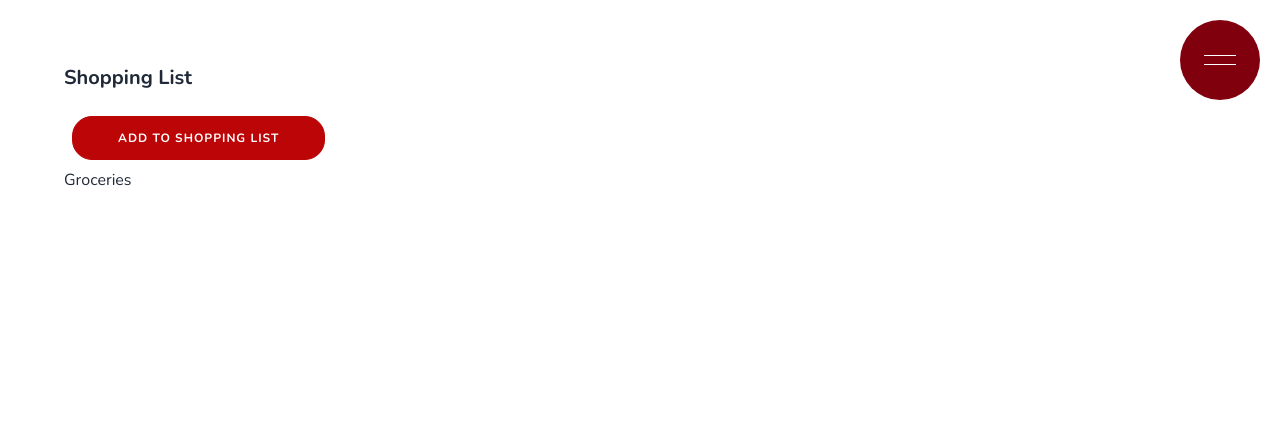
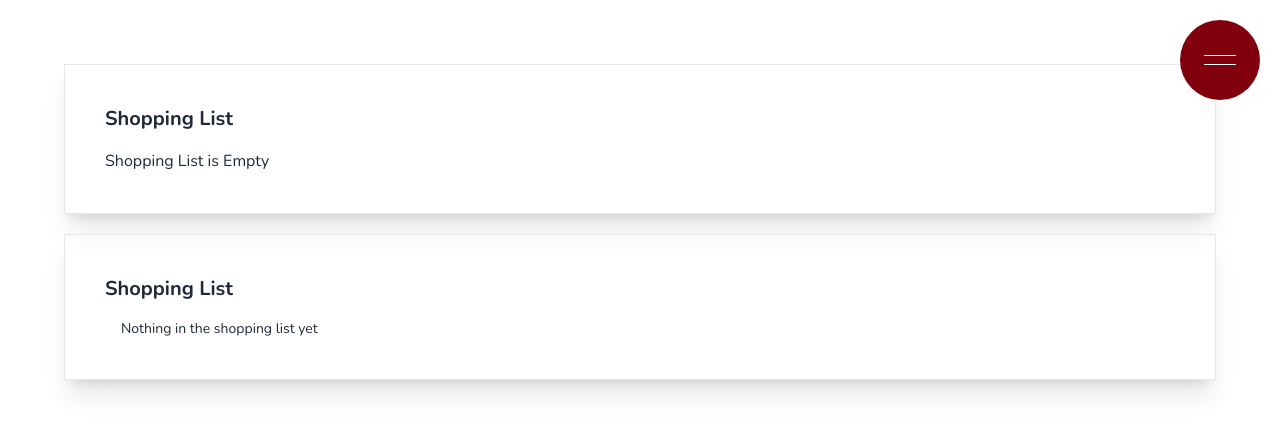
Before and after one commit to zynbahmed/recipie, a React (Vite) app in the folder reci-pie/: page /shopping-list in a window 1280 px wide. Shown: the top 434 px of the page. Built offline with nearby package versions, Linux system fonts and the light colour scheme.

Commit message:
shopping list design is done

```diff
--- a/reci-pie/src/pages/ShoppingList.jsx
+++ b/reci-pie/src/pages/ShoppingList.jsx
@@ -5,6 +5,9 @@ const ShoppingList = ({ list, user, setList }) => {
   const add = async () => {
     const request = { flattenedList, user }
     await Client.post("/list", request)
+    setList([])
+  }
+  const clear = () => {
     setList([])
   }
 
@@ -18,29 +21,50 @@ const ShoppingList = ({ list, user, setList }) => {
     details()
   }, [shList])
 
-
-
   return (
     <div className="max-w-screen-xl mx-auto p-5 sm:p-10 md:p-16">
+      <div className="border border-grey-200 p-10 mb-5 shadow-xl">
         <h1 className="text-xl font-bold mb-4">Shopping List</h1>
+        <div>
+          {flattenedList && (
+            <>
+              {flattenedList.length > 0 ? (
+                <div>
                   <ul className="space-y-3 mt-4 pl-4 text-sm list-disc">
                     {flattenedList.map((item) => (
-          <li className="mr-4">
-            <p>{item}</p>
+                      <li key={item} className="mr-4">
+                        <p> {item} </p>
                       </li>
                     ))}
                   </ul>
                   <button className="reg-btn m-2" onClick={add}>
                     Add to Shopping List
                   </button>
-      <h2>Groceries</h2>
+                  <button className="reg-btn m-2" onClick={clear}>
+                    Clear Shopping List
+                  </button>
+                </div>
+              ) : (
+                <p>Shopping List is Empty</p>
+              )}
+            </>
+          )}
+        </div>
+      </div>
+      <div className="border border-grey-200 p-10 mb-5 shadow-xl">
+        <h1 className="text-xl font-bold mb-4">Shopping List</h1>
         <ul className="space-y-3 mt-4 pl-4 text-sm list-disc">
-        {shList?.map((item) => (
-          <li className="mr-4">
+          {shList?.length > 0 ? (
+            shList.map((item) => (
+              <li key={item.name} className="mr-4">
                 <p>{item.name}</p>
               </li>
-        ))}
+            ))
+          ) : (
+            <p>Nothing in the shopping list yet</p>
+          )}
         </ul>
+      </div>
     </div>
   )
 }
```
Lines whose indentation alone changed are shown as unchanged.
